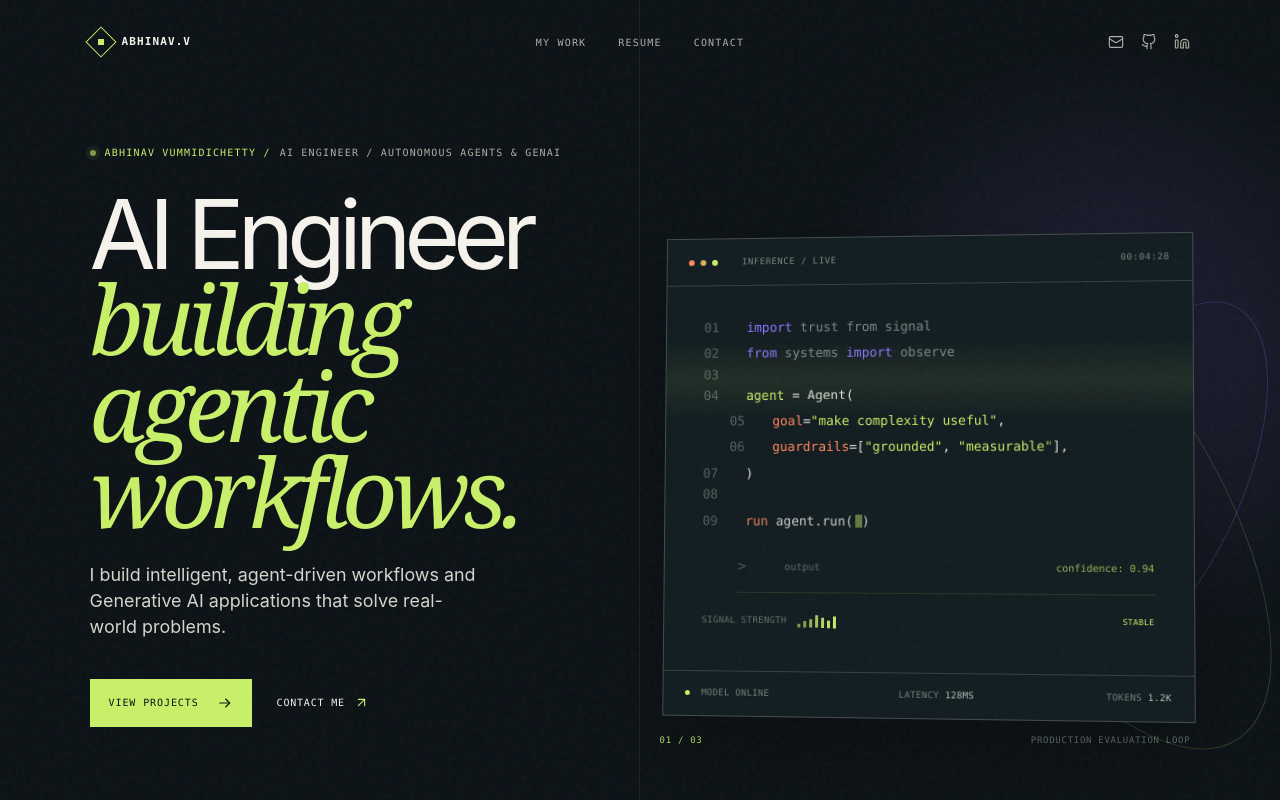
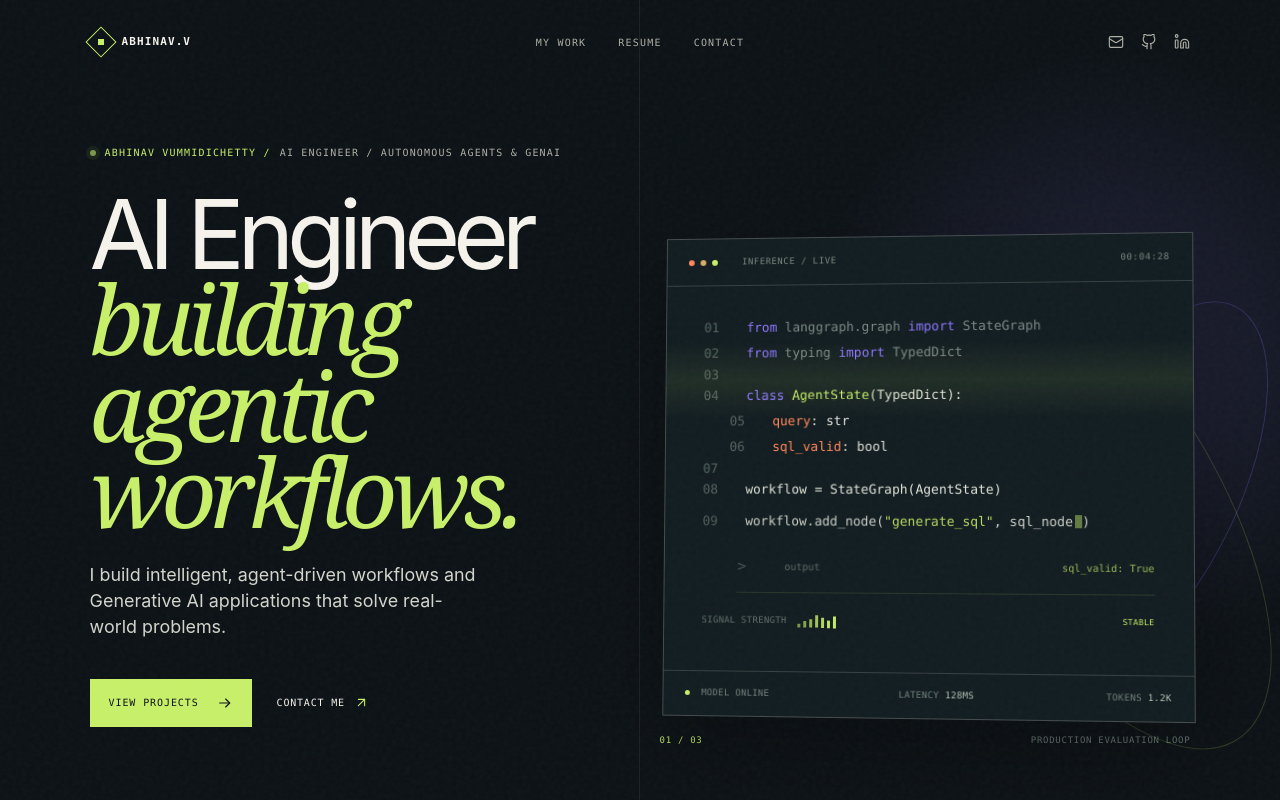
Before and after one commit to pactaccount/INTRO, a React (Vite) app: page / in a window 1280 px wide. Shown: the top 800 px of the page. Built offline with nearby package versions, Linux system fonts and the light colour scheme.

Commit message:
Update terminal code snippet to realistic LangGraph snippet

```diff
--- a/src/pages/Home.tsx
+++ b/src/pages/Home.tsx
@@ -37,8 +37,8 @@ export function Home() {
           <div className="terminal-window" aria-label="Animated AI systems terminal preview">
             <div className="terminal-topbar"><div className="window-dots"><i /><i /><i /></div><span className="terminal-label">inference / live</span><span className="terminal-time">00:04:28</span></div>
             <div className="terminal-body">
-              <div className="terminal-line muted"><span>01</span> <b>import</b> trust from signal</div><div className="terminal-line muted"><span>02</span> <b>from</b> systems <b>import</b> observe</div><div className="terminal-line blank"><span>03</span></div><div className="terminal-line"><span>04</span> <strong>agent</strong> = Agent(</div><div className="terminal-line indent"><span>05</span> <em>goal</em>=<mark>"make complexity useful"</mark>,</div><div className="terminal-line indent"><span>06</span> <em>guardrails</em>=[<mark>"grounded"</mark>, <mark>"measurable"</mark>],</div><div className="terminal-line"><span>07</span> )</div><div className="terminal-line blank"><span>08</span></div><div className="terminal-line pulse-line"><span>09</span> <b>run</b> agent.run(<span className="cursor-block" />)</div>
-              <div className="terminal-output"><span className="output-pip">&gt;</span><span>output</span><strong>confidence: 0.94</strong></div><div className="terminal-signal"><span>signal strength</span><div className="signal-bars"><i /><i /><i /><i /><i /><i /><i /></div><strong>STABLE</strong></div>
+              <div className="terminal-line muted"><span>01</span> <b>from</b> langgraph.graph <b>import</b> StateGraph</div><div className="terminal-line muted"><span>02</span> <b>from</b> typing <b>import</b> TypedDict</div><div className="terminal-line blank"><span>03</span></div><div className="terminal-line"><span>04</span> <b>class</b> <strong>AgentState</strong>(TypedDict):</div><div className="terminal-line indent"><span>05</span> <em>query</em>: str</div><div className="terminal-line indent"><span>06</span> <em>sql_valid</em>: bool</div><div className="terminal-line blank"><span>07</span></div><div className="terminal-line"><span>08</span> workflow = StateGraph(AgentState)</div><div className="terminal-line pulse-line"><span>09</span> workflow.add_node(<mark>"generate_sql"</mark>, sql_node<span className="cursor-block" />)</div>
+              <div className="terminal-output"><span className="output-pip">&gt;</span><span>output</span><strong>sql_valid: True</strong></div><div className="terminal-signal"><span>signal strength</span><div className="signal-bars"><i /><i /><i /><i /><i /><i /><i /></div><strong>STABLE</strong></div>
             </div>
             <div className="terminal-footer"><span><i className="live-pip" /> model online</span><span>latency <b>128ms</b></span><span>tokens <b>1.2k</b></span></div>
           </div>
```
